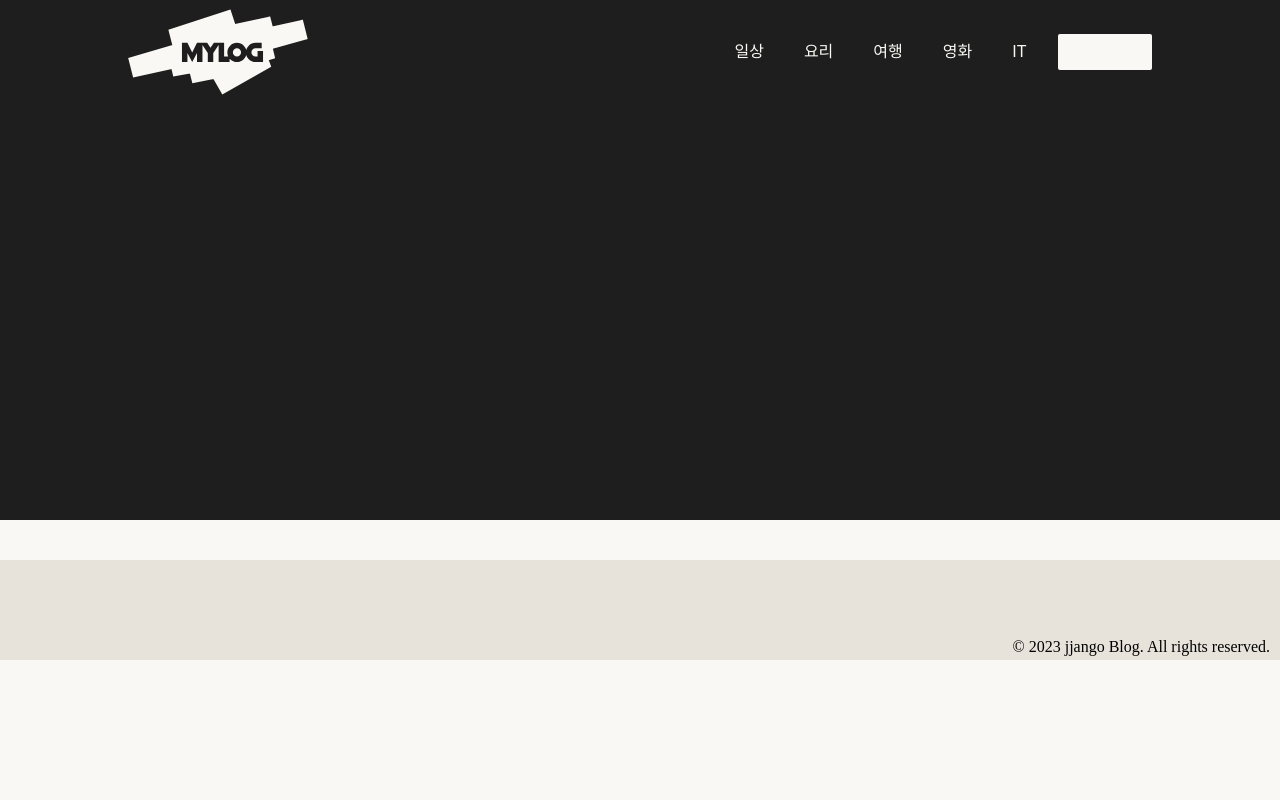
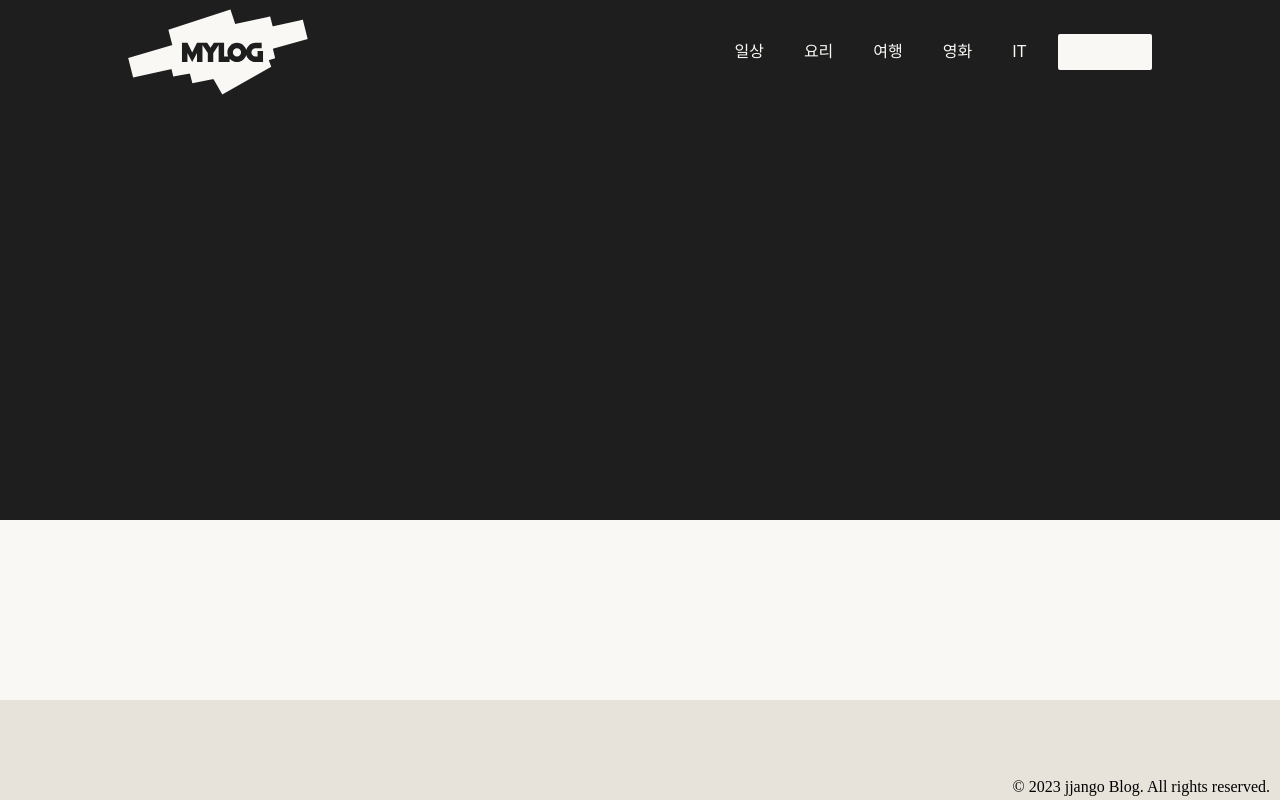
Before and after one commit to OGUbanana/django_blog_jjango, a Django app: page / in a window 1280 px wide. Run offline with Django 4.2, Linux system fonts and the light colour scheme; data that the repository does not hold is empty; some libraries are stand-ins or nearby versions.

Commit message:
feat: footer 수정

```diff
--- a/jjango/blog/static/css/board/board.css
+++ b/jjango/blog/static/css/board/board.css
@@ -237,6 +237,7 @@ a {
 .footer {
     display: flex;
     background-color: #E7E3DA;
+    position: fixed;
     bottom: 0;
     width: 100%;
     height: 100px;
--- a/jjango/blog/static/css/header/header_black.css
+++ b/jjango/blog/static/css/header/header_black.css
@@ -100,7 +100,7 @@ a:active {
 .footer {
   display: flex;
   background-color: #E7E3DA;
-  /* position: fixed; */
+  position: fixed;
   bottom: 0;
   width: 100%;
   height: 100px;
--- a/jjango/blog/static/css/post_list.css
+++ b/jjango/blog/static/css/post_list.css
@@ -10,6 +10,7 @@
 
 body {
     background-color: #f9f8f4;
+    height: 100%;
 }
 
 h3 {
@@ -138,11 +139,12 @@ a {
 /* 하단박스 */
 .post-box {
     display: block;
-    padding: 20px 0px;
+    padding: 20px 0px 130px 0px;
 }
 
 .container {
     width: 100%;
+    height: 100%;
     max-width: 1230px;
     grid-template-columns: repeat(3, 1fr);
     margin: auto;
@@ -186,19 +188,6 @@ a {
     margin-bottom: 8px;
 }
 
-
-
-
-
-
-/*
-.sub-info {
-    color: #7c7c7c;
-    display: flex;
-    gap: 20px;
-    font-size: 15px;
-} */
-
 .card-thumbnail-img {
     width: 100%;
     height: 220px;
```
